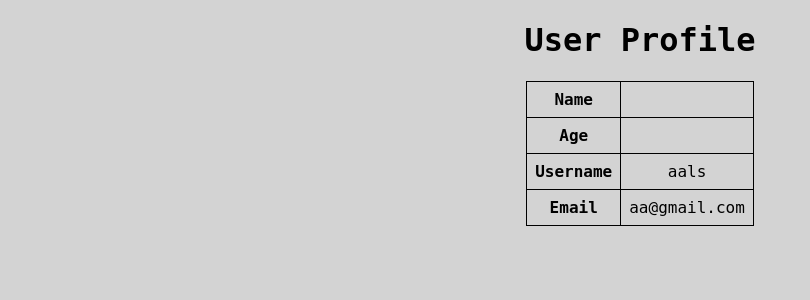
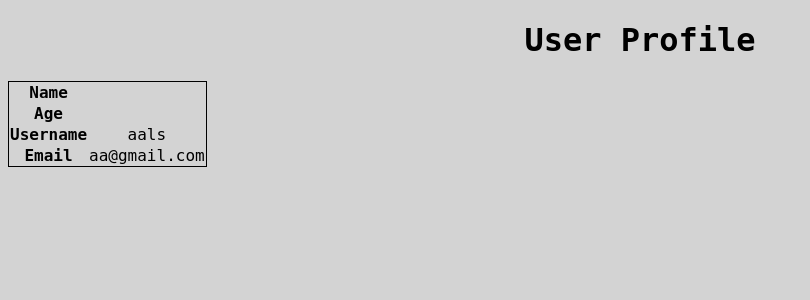
Before and after one commit to aals02/film-django, a Django app: template templates/listfilm.html in a window 1280 px wide. Shown: the top 300 px of the page, without its empty margins (0-810 px from the left). Run offline with Django 5.2, Linux system fonts and the light colour scheme; the template is opened without the code that fills it: values that come from a table or form of the project are taken from there, others are empty; data comes from the database, SQL or seed files in the repository.

Commit message:
Update listfilm.html

```diff
--- a/templates/listfilm.html
+++ b/templates/listfilm.html
@@ -5,8 +5,8 @@
     <title>Item List</title>
     <style>
         body {text-align: center; font-size: medium; background-color: lightgrey; font-family: Monospace, Helvetica; color: black;}
-        table {margin: 0 auto; border-collapse: collapse;}
-        th, td {padding: 8px; border: 1px solid black;}
+        table {border: 1px solid black; border-collapse: collapse;
+}
     </style>
 </head>
 <body>
```
